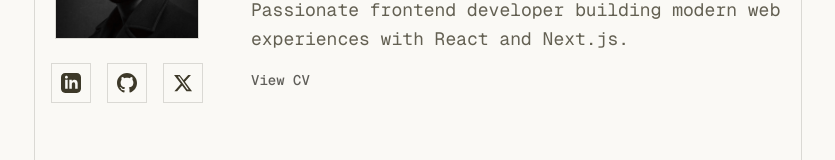
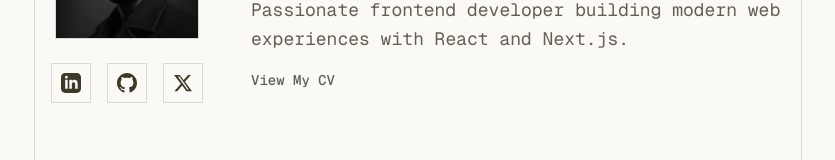
Before and after one commit to mo0hamed-shoaib/personal-portfolio, a Next.js app: page / in a window 1280 px wide. Shown: the part 235-395 px from the top of the page, without its empty margins (222-1057 px from the left). Built offline with nearby package versions, Linux system fonts and the light colour scheme; no server answers.

Commit message:
content: change View CV to View My CV

```diff
--- a/src/components/introduction/introduction.tsx
+++ b/src/components/introduction/introduction.tsx
@@ -129,7 +129,7 @@ export function Introduction() {
               rel="noopener noreferrer"
               className="hidden text-sm font-medium text-muted-foreground underline-offset-4 transition-colors hover:text-foreground hover:underline focus-visible:outline-none focus-visible:ring-2 focus-visible:ring-ring md:inline-block"
             >
-              View CV
+              View My CV
             </Link>
 
             {/* Social links + CV - shown below text on mobile only */}
@@ -223,7 +223,7 @@ export function Introduction() {
                 rel="noopener noreferrer"
                 className="text-sm font-medium text-muted-foreground underline-offset-4 transition-colors hover:text-foreground hover:underline focus-visible:outline-none focus-visible:ring-2 focus-visible:ring-ring"
               >
-                View CV
+                View My CV
               </Link>
             </div>
           </div>
```
